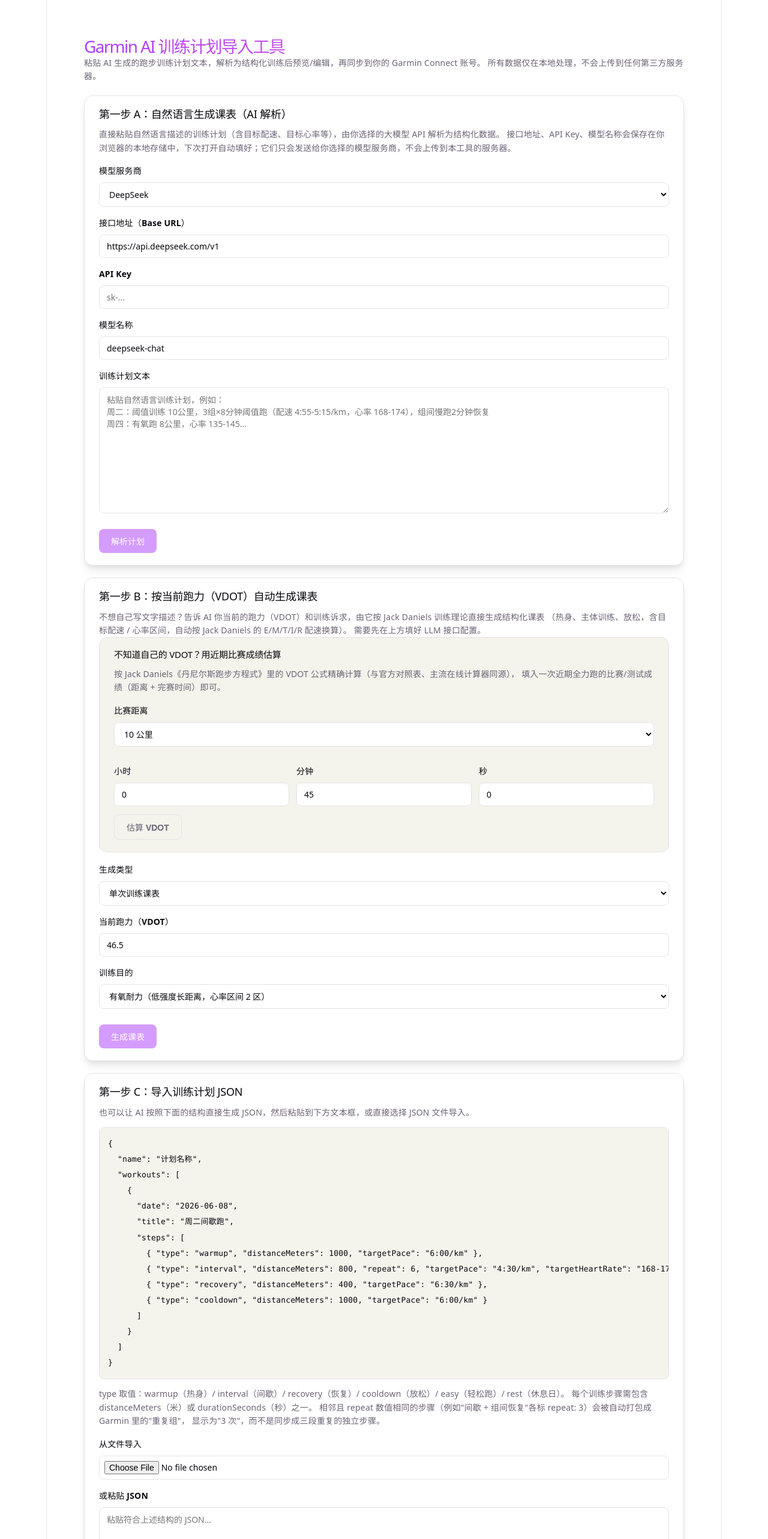
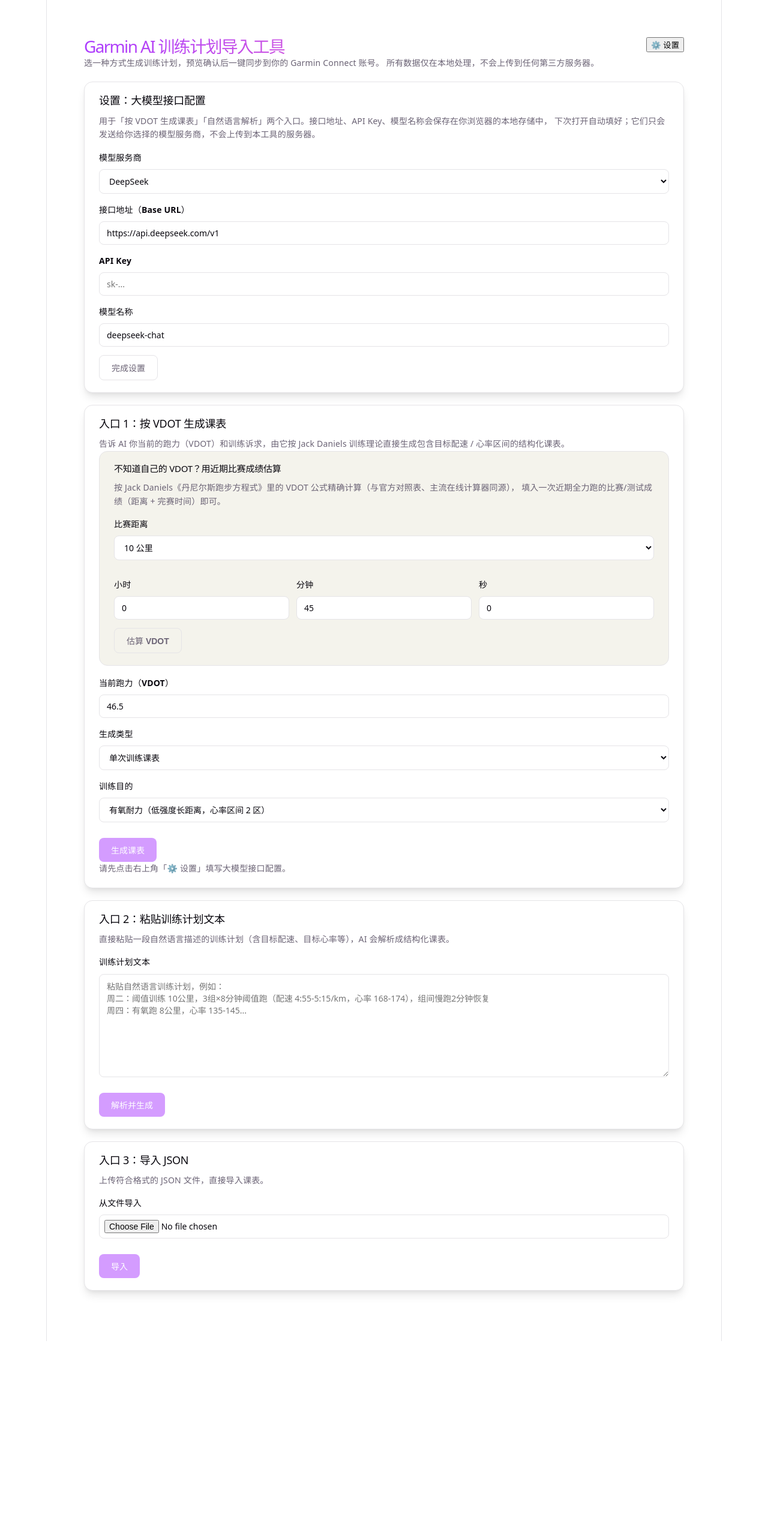
Before and after one commit to liush2023-cpu/garmin-, a React (Vite) app in the folder client/: page / in a window 1280 px wide. Shown: the top 2566 px of the page at 60% size. After the commit the page ends 2236 px from the top, so only its background shows below. Built offline with nearby package versions, Linux system fonts and the light colour scheme.

Commit message:
refactor: simplify UI to 3 entry points, hide LLM config behind settings, read-only plan summary, persistent Garmin connection status

```diff
--- a/client/src/App.tsx
+++ b/client/src/App.tsx
@@ -1,5 +1,5 @@
 import { useEffect, useState, type ChangeEvent } from 'react'
-import type { TrainingPlan, SyncResult, WorkoutStep, StepType } from './types'
+import type { TrainingPlan, PlannedWorkout, SyncResult, StepType } from './types'
 import './App.css'
 
 const LLM_PRESETS = {
@@ -156,8 +156,6 @@
   custom: { label: '自定义距离', meters: 0 },
 } as const
 
-const STEP_TYPES: StepType[] = ['warmup', 'interval', 'recovery', 'cooldown', 'easy', 'rest']
-
 const VALID_STEP_TYPES = new Set<StepType>(['warmup', 'interval', 'recovery', 'cooldown', 'easy', 'rest'])
 
 function validatePlan(data: unknown): TrainingPlan {
@@ -189,17 +187,34 @@
   return data as TrainingPlan
 }
 
-function stepSummary(step: WorkoutStep): string {
-  const parts: string[] = [step.type]
-  if (step.distanceMeters != null) parts.push(`${step.distanceMeters} 米`)
-  if (step.durationSeconds != null) parts.push(`${step.durationSeconds} 秒`)
-  if (step.targetPace) parts.push(`配速 ${step.targetPace}`)
-  if (step.targetHeartRate) parts.push(`心率 ${step.targetHeartRate}`)
-  if (step.repeat) parts.push(`x${step.repeat}`)
-  return parts.join(' / ')
+/** 汇总一次训练的预估总时长（秒）/ 总距离（米）/ 步骤数，供只读摘要卡片展示。 */
+function workoutTotals(workout: PlannedWorkout): { totalDurationSeconds: number; totalDistanceMeters: number; stepCount: number } {
+  let totalDurationSeconds = 0
+  let totalDistanceMeters = 0
+  for (const step of workout.steps) {
+    const mult = step.repeat && step.repeat > 1 ? step.repeat : 1
+    if (step.durationSeconds != null) totalDurationSeconds += step.durationSeconds * mult
+    if (step.distanceMeters != null) totalDistanceMeters += step.distanceMeters * mult
+  }
+  return { totalDurationSeconds, totalDistanceMeters, stepCount: workout.steps.length }
+}
+
+function formatDuration(totalSeconds: number): string {
+  if (totalSeconds <= 0) return '—'
+  const h = Math.floor(totalSeconds / 3600)
+  const m = Math.round((totalSeconds % 3600) / 60)
+  return h > 0 ? `约 ${h} 小时 ${m} 分钟` : `约 ${m} 分钟`
+}
+
+function formatDistance(totalMeters: number): string {
+  if (totalMeters <= 0) return '—'
+  return `约 ${(totalMeters / 1000).toFixed(1)} 公里`
 }
 
 function App() {
+  const savedLlmConfigInit = loadLlmConfig()
+  const [showSettings, setShowSettings] = useState(!savedLlmConfigInit?.apiKey)
+  const [showGarminForm, setShowGarminForm] = useState(false)
   const [planJsonText, setPlanJsonText] = useState('')
   const [plan, setPlan] = useState<TrainingPlan | null>(null)
   const [loadError, setLoadError] = useState<string | null>(null)
@@ -479,35 +494,27 @@
     }
   }
 
-  function updateStep(workoutIdx: number, stepIdx: number, patch: Partial<WorkoutStep>) {
-    if (!plan) return
-    const workouts = plan.workouts.map((w, wi) => {
-      if (wi !== workoutIdx) return w
-      const steps = w.steps.map((s, si) => (si === stepIdx ? { ...s, ...patch } : s))
-      return { ...w, steps }
-    })
-    setPlan({ ...plan, workouts })
-  }
-
-  function updateWorkout(workoutIdx: number, patch: { date?: string; title?: string }) {
-    if (!plan) return
-    const workouts = plan.workouts.map((w, wi) => (wi === workoutIdx ? { ...w, ...patch } : w))
-    setPlan({ ...plan, workouts })
-  }
-
   return (
     <div className="page">
+      <div className="row">
+        <div>
           <h1>Garmin AI 训练计划导入工具</h1>
           <p className="hint">
-        粘贴 AI 生成的跑步训练计划文本，解析为结构化训练后预览/编辑，再同步到你的 Garmin Connect 账号。
+            选一种方式生成训练计划，预览确认后一键同步到你的 Garmin Connect 账号。
             所有数据仅在本地处理，不会上传到任何第三方服务器。
           </p>
+        </div>
+        <button className="ghost" onClick={() => setShowSettings((v) => !v)} title="模型接口设置">
+          ⚙️ 设置
+        </button>
+      </div>
 
+      {showSettings && (
         <section className="card">
-        <h2>第一步 A：自然语言生成课表（AI 解析）</h2>
+          <h2>设置：大模型接口配置</h2>
           <p className="hint">
-          直接粘贴自然语言描述的训练计划（含目标配速、目标心率等），由你选择的大模型 API 解析为结构化数据。
-          接口地址、API Key、模型名称会保存在你浏览器的本地存储中，下次打开自动填好；它们只会发送给你选择的模型服务商，不会上传到本工具的服务器。
+            用于「按 VDOT 生成课表」「自然语言解析」两个入口。接口地址、API Key、模型名称会保存在你浏览器的本地存储中，
+            下次打开自动填好；它们只会发送给你选择的模型服务商，不会上传到本工具的服务器。
           </p>
           <label>
             模型服务商
@@ -536,27 +543,16 @@
             模型名称
             <input type="text" placeholder="deepseek-chat" value={model} onChange={(e) => setModel(e.target.value)} />
           </label>
-        <label>
-          训练计划文本
-          <textarea
-            rows={10}
-            placeholder="粘贴自然语言训练计划，例如：&#10;周二：阈值训练 10公里，3组×8分钟阈值跑（配速 4:55-5:15/km，心率 168-174），组间慢跑2分钟恢复&#10;周四：有氧跑 8公里，心率 135-145..."
-            value={planText}
-            onChange={(e) => setPlanText(e.target.value)}
-          />
-        </label>
-        <button onClick={handleParse} disabled={parsing || !planText.trim() || !model.trim() || !baseUrl.trim() || !llmApiKey.trim()}>
-          {parsing ? '解析中…' : '解析计划'}
+          <button className="ghost" onClick={() => setShowSettings(false)}>
+            完成设置
           </button>
-        {parseError && <p className="error">解析出错：{parseError}</p>}
         </section>
+      )}
 
       <section className="card">
-        <h2>第一步 B：按当前跑力（VDOT）自动生成课表</h2>
+        <h2>入口 1：按 VDOT 生成课表</h2>
         <p className="hint">
-          不想自己写文字描述？告诉 AI 你当前的跑力（VDOT）和训练诉求，由它按 Jack Daniels 训练理论直接生成结构化课表
-          （热身、主体训练、放松，含目标配速 / 心率区间，自动按 Jack Daniels 的 E/M/T/I/R 配速换算）。
-          需要先在上方填好 LLM 接口配置。
+          告诉 AI 你当前的跑力（VDOT）和训练诉求，由它按 Jack Daniels 训练理论直接生成包含目标配速 / 心率区间的结构化课表。
         </p>
         <div className="card" style={{ background: 'var(--code-bg)', boxShadow: 'none', margin: '0 0 16px' }}>
           <h2 style={{ fontSize: 15 }}>不知道自己的 VDOT？用近期比赛成绩估算</h2>
@@ -607,13 +603,6 @@
           )}
         </div>
         <label>
-          生成类型
-          <select value={genMode} onChange={(e) => setGenMode(e.target.value as 'single' | 'week')}>
-            <option value="single">单次训练课表</option>
-            <option value="week">一周训练课表</option>
-          </select>
-        </label>
-        <label>
           当前跑力（VDOT）
           <input
             type="number"
@@ -622,6 +611,13 @@
             value={genVdot}
             onChange={(e) => setGenVdot(e.target.value)}
           />
+        </label>
+        <label>
+          生成类型
+          <select value={genMode} onChange={(e) => setGenMode(e.target.value as 'single' | 'week')}>
+            <option value="single">单次训练课表</option>
+            <option value="week">一周训练课表</option>
+          </select>
         </label>
         {genMode === 'single' ? (
           <label>
@@ -661,208 +657,93 @@
           {generating ? '生成中…' : '生成课表'}
         </button>
         {generateError && <p className="error">生成出错：{generateError}</p>}
+        {!llmApiKey.trim() && <p className="hint">请先点击右上角「⚙️ 设置」填写大模型接口配置。</p>}
       </section>
 
       <section className="card">
-        <h2>第一步 C：导入训练计划 JSON</h2>
-        <p className="hint">
-          也可以让 AI 按照下面的结构直接生成 JSON，然后粘贴到下方文本框，或直接选择 JSON 文件导入。
-        </p>
-        <pre className="schema">{`{
-  "name": "计划名称",
-  "workouts": [
-    {
-      "date": "2026-06-08",
-      "title": "周二间歇跑",
-      "steps": [
-        { "type": "warmup", "distanceMeters": 1000, "targetPace": "6:00/km" },
-        { "type": "interval", "distanceMeters": 800, "repeat": 6, "targetPace": "4:30/km", "targetHeartRate": "168-174" },
-        { "type": "recovery", "distanceMeters": 400, "targetPace": "6:30/km" },
-        { "type": "cooldown", "distanceMeters": 1000, "targetPace": "6:00/km" }
-      ]
-    }
-  ]
-}`}</pre>
-        <p className="hint">
-          type 取值：warmup（热身）/ interval（间歇）/ recovery（恢复）/ cooldown（放松）/ easy（轻松跑）/ rest（休息日）。
-          每个训练步骤需包含 distanceMeters（米）或 durationSeconds（秒）之一。
-          相邻且 repeat 数值相同的步骤（例如"间歇 + 组间恢复"各标 repeat: 3）会被自动打包成 Garmin 里的"重复组"，
-          显示为"3 次"，而不是同步成三段重复的独立步骤。
-        </p>
+        <h2>入口 2：粘贴训练计划文本</h2>
+        <p className="hint">直接粘贴一段自然语言描述的训练计划（含目标配速、目标心率等），AI 会解析成结构化课表。</p>
+        <label>
+          训练计划文本
+          <textarea
+            rows={8}
+            placeholder="粘贴自然语言训练计划，例如：&#10;周二：阈值训练 10公里，3组×8分钟阈值跑（配速 4:55-5:15/km，心率 168-174），组间慢跑2分钟恢复&#10;周四：有氧跑 8公里，心率 135-145..."
+            value={planText}
+            onChange={(e) => setPlanText(e.target.value)}
+          />
+        </label>
+        <button onClick={handleParse} disabled={parsing || !planText.trim() || !model.trim() || !baseUrl.trim() || !llmApiKey.trim()}>
+          {parsing ? '解析中…' : '解析并生成'}
+        </button>
+        {parseError && <p className="error">解析出错：{parseError}</p>}
+      </section>
+
+      <section className="card">
+        <h2>入口 3：导入 JSON</h2>
+        <p className="hint">上传符合格式的 JSON 文件，直接导入课表。</p>
         <label>
           从文件导入
           <input type="file" accept="application/json,.json" onChange={handleFile} />
         </label>
-        <label>
-          或粘贴 JSON
-          <textarea
-            rows={10}
-            placeholder="粘贴符合上述结构的 JSON..."
-            value={planJsonText}
-            onChange={(e) => setPlanJsonText(e.target.value)}
-          />
-        </label>
         <button onClick={handleLoadJson} disabled={!planJsonText.trim()}>
-          加载计划
+          导入
         </button>
         {loadError && <p className="error">导入出错：{loadError}</p>}
       </section>
 
       {plan && (
         <section className="card">
-          <h2>第二步：预览与编辑</h2>
+          <h2>预览</h2>
           <p className="hint">计划名称：{plan.name}</p>
-          {plan.workouts.map((workout, wi) => (
-            <div className="workout" key={wi}>
-              <div className="workout-header">
-                <input
-                  type="date"
-                  value={workout.date}
-                  onChange={(e) => updateWorkout(wi, { date: e.target.value })}
-                />
-                <input
-                  type="text"
-                  value={workout.title}
-                  onChange={(e) => updateWorkout(wi, { title: e.target.value })}
-                />
+          <div className="row" style={{ gap: 16, alignItems: 'stretch' }}>
+            {plan.workouts.map((workout, wi) => {
+              const { totalDurationSeconds, totalDistanceMeters, stepCount } = workoutTotals(workout)
+              return (
+                <div className="card" key={wi} style={{ flex: '1 1 220px', margin: 0 }}>
+                  <p className="hint" style={{ fontWeight: 600, color: 'var(--text-h)' }}>
+                    {workout.date} · {workout.title}
+                  </p>
+                  <p className="hint">总时长：{formatDuration(totalDurationSeconds)}</p>
+                  <p className="hint">预估距离：{formatDistance(totalDistanceMeters)}</p>
+                  <p className="hint">步骤数：{stepCount > 0 ? `${stepCount} 步` : '休息日 / 无具体步骤'}</p>
                 </div>
-              {workout.steps.length === 0 ? (
-                <p className="hint">（无具体步骤 / 休息日）</p>
-              ) : (
-                <table>
-                  <thead>
-                    <tr>
-                      <th>类型</th>
-                      <th>距离(米)</th>
-                      <th>时长(秒)</th>
-                      <th>目标配速</th>
-                      <th>目标心率</th>
-                      <th>重复</th>
-                      <th>备注</th>
-                    </tr>
-                  </thead>
-                  <tbody>
-                    {workout.steps.map((step, si) => (
-                      <tr key={si}>
-                        <td>
-                          <select
-                            value={step.type}
-                            onChange={(e) => updateStep(wi, si, { type: e.target.value as StepType })}
-                          >
-                            {STEP_TYPES.map((t) => (
-                              <option key={t} value={t}>
-                                {t}
-                              </option>
-                            ))}
-                          </select>
-                        </td>
-                        <td>
-                          <input
-                            type="number"
-                            value={step.distanceMeters ?? ''}
-                            onChange={(e) =>
-                              updateStep(wi, si, {
-                                distanceMeters: e.target.value === '' ? undefined : Number(e.target.value),
-                              })
-                            }
-                          />
-                        </td>
-                        <td>
-                          <input
-                            type="number"
-                            value={step.durationSeconds ?? ''}
-                            onChange={(e) =>
-                              updateStep(wi, si, {
-                                durationSeconds: e.target.value === '' ? undefined : Number(e.target.value),
-                              })
-                            }
-                          />
-                        </td>
-                        <td>
-                          <input
-                            type="text"
-                            value={step.targetPace ?? ''}
-                            onChange={(e) => updateStep(wi, si, { targetPace: e.target.value || undefined })}
-                          />
-                        </td>
-                        <td>
-                          <input
-                            type="text"
-                            placeholder="如 150-160 或 <145"
-                            value={step.targetHeartRate ?? ''}
-                            onChange={(e) => updateStep(wi, si, { targetHeartRate: e.target.value || undefined })}
-                          />
-                        </td>
-                        <td>
-                          <input
-                            type="number"
-                            value={step.repeat ?? ''}
-                            onChange={(e) =>
-                              updateStep(wi, si, {
-                                repeat: e.target.value === '' ? undefined : Number(e.target.value),
-                              })
-                            }
-                          />
-                        </td>
-                        <td>
-                          <input
-                            type="text"
-                            value={step.notes ?? ''}
-                            onChange={(e) => updateStep(wi, si, { notes: e.target.value || undefined })}
-                          />
-                        </td>
-                      </tr>
-                    ))}
-                  </tbody>
-                </table>
-              )}
-              <p className="hint">{workout.steps.map(stepSummary).join('  →  ')}</p>
+              )
+            })}
           </div>
-          ))}
         </section>
       )}
 
       {plan && (
         <section className="card">
-          <h2>第三步：同步到 Garmin</h2>
+          <h2>同步到 Garmin</h2>
           <p className="hint warn">
             本工具通过非官方接口登录 Garmin Connect（账号密码仅保存在本机内存中，不会上传）。
             该方式依赖 Garmin 网页接口，可能因 Garmin 改版而失效，请谨慎使用。
           </p>
           {restoringSession ? (
             <p className="hint">正在恢复上次的 Garmin 登录状态…</p>
-          ) : !loggedIn ? (
-            <>
-              <label>
-                账号区域
-                <select value={gDomain} onChange={(e) => setGDomain(e.target.value as 'garmin.cn' | 'garmin.com')}>
-                  <option value="garmin.cn">中国区（佳明中国 / garmin.cn）</option>
-                  <option value="garmin.com">国际区（garmin.com）</option>
-                </select>
-              </label>
-              <label>
-                Garmin 账号
-                <input type="text" value={gUsername} onChange={(e) => setGUsername(e.target.value)} />
-              </label>
-              <label>
-                密码
-                <input type="password" value={gPassword} onChange={(e) => setGPassword(e.target.value)} />
-              </label>
-              <button onClick={handleLogin} disabled={loggingIn || !gUsername || !gPassword}>
-                {loggingIn ? '登录中…' : '登录 Garmin'}
-              </button>
-              {loginError && <p className="error">登录出错：{loginError}</p>}
-            </>
-          ) : (
+          ) : loggedIn && !showGarminForm ? (
             <>
               <div className="row">
-                <p className="hint">已登录 Garmin（{gUsername}），登录状态已保存在本机，下次打开无需重新登录。</p>
+                <p className="hint">已连接 Garmin ✓（{gUsername}），下次打开无需重新登录。</p>
+                <span className="row" style={{ gap: 12 }}>
+                  <a
+                    href="#"
+                    className="hint"
+                    onClick={(e) => {
+                      e.preventDefault()
+                      setShowGarminForm(true)
+                    }}
+                  >
+                    切换账号
+                  </a>
                   <button className="ghost" onClick={handleLogout}>
                     退出登录
                   </button>
+                </span>
               </div>
               <button onClick={handleSync} disabled={syncing}>
-                {syncing ? '同步中…' : '同步到手表'}
+                {syncing ? '同步中…' : '确认并同步'}
               </button>
               {syncError && <p className="error">同步出错：{syncError}</p>}
               {syncResults && (
@@ -886,6 +767,50 @@
                 </>
               )}
             </>
+          ) : (
+            <>
+              {loggedIn && (
+                <p className="hint">
+                  当前已连接 Garmin（{gUsername}）。在下方登录新账号将替换当前连接。
+                  <a
+                    href="#"
+                    onClick={(e) => {
+                      e.preventDefault()
+                      setShowGarminForm(false)
+                    }}
+                  >
+                    {' '}
+                    取消，继续使用当前账号
+                  </a>
+                </p>
+              )}
+              <label>
+                账号区域
+                <select value={gDomain} onChange={(e) => setGDomain(e.target.value as 'garmin.cn' | 'garmin.com')}>
+                  <option value="garmin.cn">中国区（佳明中国 / garmin.cn）</option>
+                  <option value="garmin.com">国际区（garmin.com）</option>
+                </select>
+              </label>
+              <label>
+                Garmin 账号
+                <input type="text" value={gUsername} onChange={(e) => setGUsername(e.target.value)} />
+              </label>
+              <label>
+                密码
+                <input type="password" value={gPassword} onChange={(e) => setGPassword(e.target.value)} />
+              </label>
+              <button
+                onClick={() => {
+                  setShowGarminForm(false)
+                  handleLogin()
+                }}
+                disabled={loggingIn || !gUsername || !gPassword}
+              >
+                {loggingIn ? '登录中…' : '登录 Garmin'}
+              </button>
+              {loginError && <p className="error">登录出错：{loginError}</p>}
+              <p className="hint">登录成功后，连接状态会保存在本机，下次打开无需重新登录。</p>
+            </>
           )}
         </section>
       )}
@@ -893,4 +818,5 @@
   )
 }
 
+
 export default App
```
Lines whose indentation alone changed are shown as unchanged.
